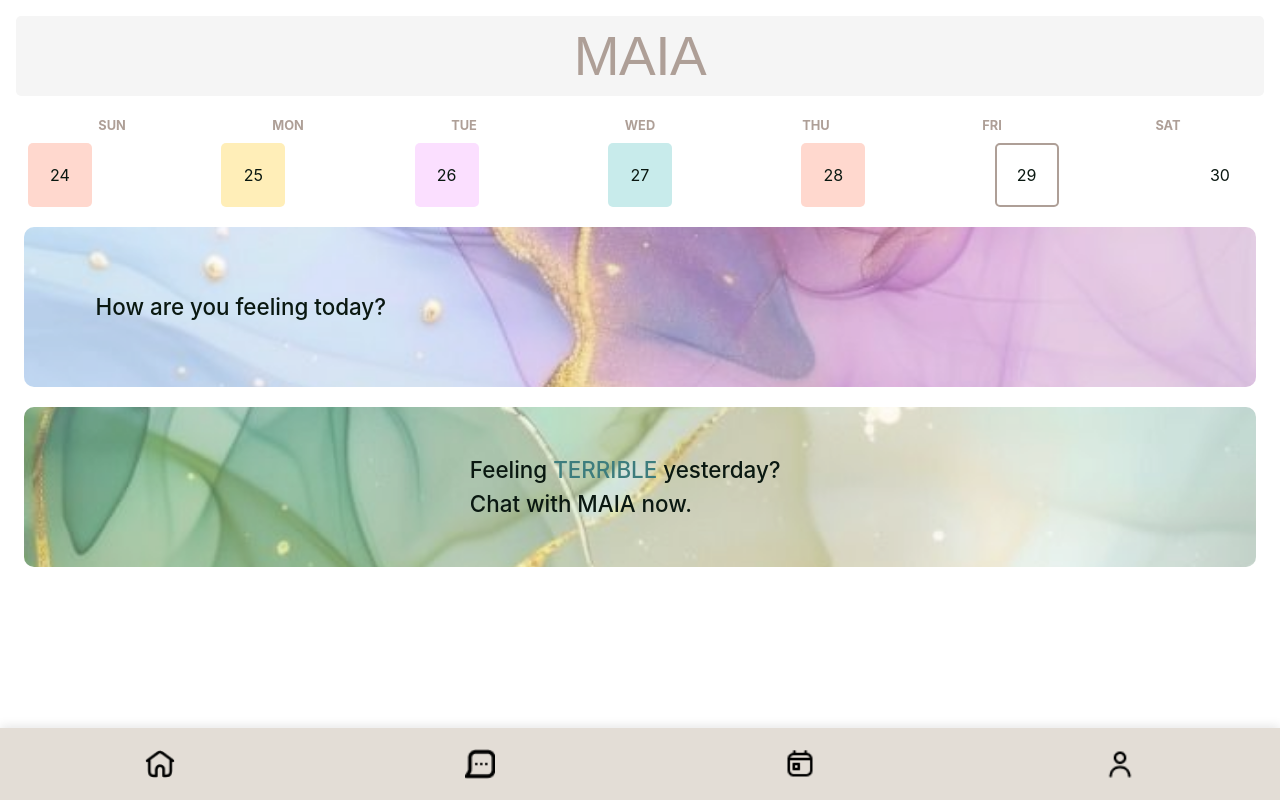
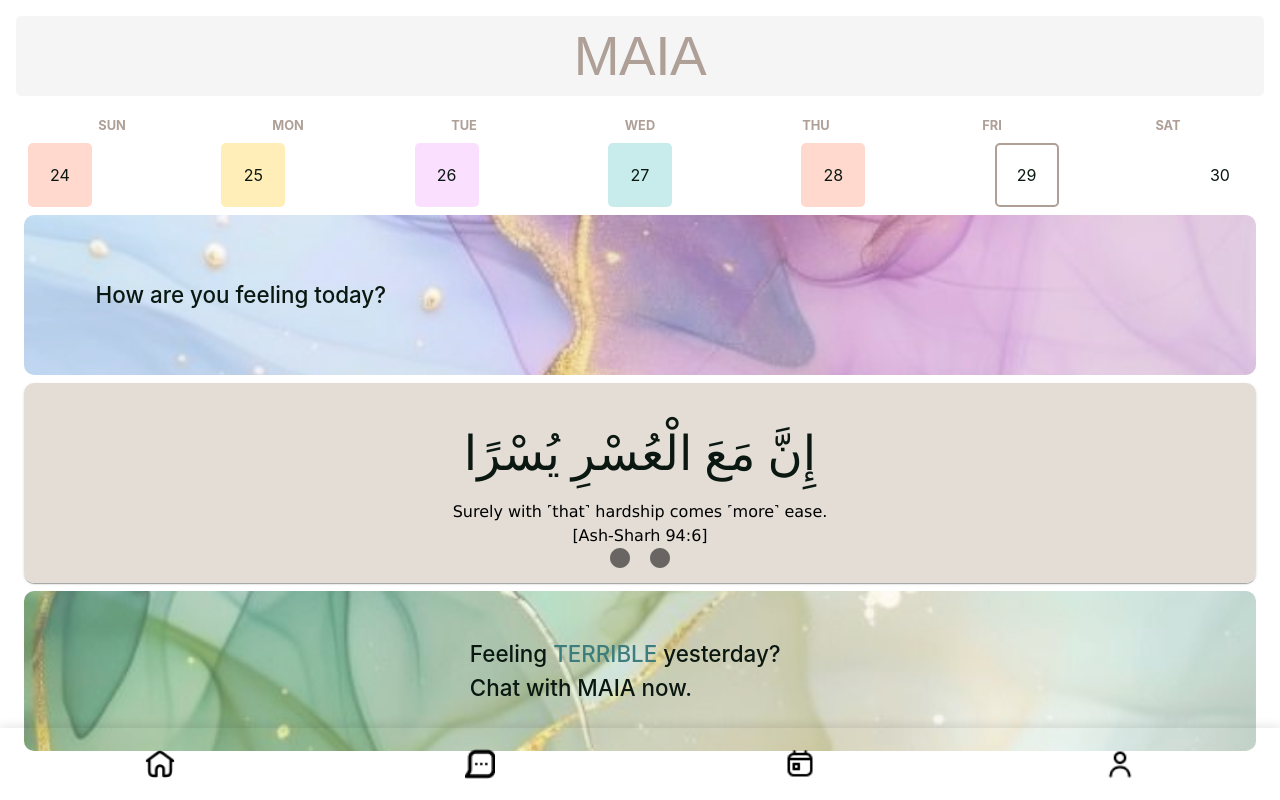
Before and after one commit to Tech-Sisters/hackathon24-team2, a React (Vite) app: page / in a window 1280 px wide. Built offline with nearby package versions, Linux system fonts and the light colour scheme.

Commit message:
carousel1

```diff
--- a/src/App.css
+++ b/src/App.css
@@ -1,6 +1,6 @@
 :root {
-  --textMain: #AE9F97;
-  --textAccent: #E3DDD6;
+  --main: #AE9F97;
+  --accent: #E3DDD6;
   --textBlack: #0A1811;
 
   --bgDark: #7E736E;
--- a/src/components/Landing/carousel.jsx
+++ b/src/components/Landing/carousel.jsx
@@ -1,309 +1,56 @@
-import * as React from "react";
-import Grid from "@mui/material/Grid2";
 import {
   Box,
-  Paper,
-  Typography,
   Card,
-  CardMedia,
+  CardHeader,
   IconButton,
 } from "@mui/material";
+import CircleIcon from "@mui/icons-material/Circle";
+import { useState } from "react";
 
-import BottomNavigation from "@mui/material/BottomNavigation";
-import BottomNavigationAction from "@mui/material/BottomNavigationAction";
-import HomeIcon from "@mui/icons-material/Home";
-import EventIcon from "@mui/icons-material/Event";
-import ChatBubbleIcon from "@mui/icons-material/ChatBubble";
-import PersonIcon from "@mui/icons-material/Person";
-import feelingTodayImage from "../media/feeling_today.jpg";
-import chatMaiaImage from "../media/chat_maia.jpg";
-import ayaImage from "../media/aya_hadith.jpg";
+export const Carousel = () => {
+  const [activeSlide, setActiveSlide] = useState(0);
 
-import ArrowForwardIcon from "@mui/icons-material/ArrowForward";
-import ArrowBackIcon from "@mui/icons-material/ArrowBack";
+  const slides = [
+    {
+      title: "Ayah of the Day",
+      arabic: "إِنَّ مَعَ الْعُسْرِ يُسْرًا",
+      translation: "Surely with ˹that˺ hardship comes ˹more˺ ease.\n[Ash-Sharh 94:6]",
+    },
+    {
+      title: "Hadith of the Day",
+      arabic: "إِنَّمَا الْأَعْمَالُ بِالنِّيَّاتِ",
+      translation: "Actions are but by intentions.\n[Sahih Bukhari :1]",
+    },
+  ];
 
-const carouselImages = [ayaImage, feelingTodayImage];
-
-const { useState, useEffect } = React;
-
-export default function Carousel() {
-  const [value, setValue] = React.useState(0);
-  const ref = React.useRef(null);
-
-  React.useEffect(() => {
-    if (ref.current) {
-      ref.current.ownerDocument.body.scrollTop = 0;
-    }
-  }, [value]);
-
-  const [currentImageIndex, setCurrentImageIndex] = useState(0);
-
-  // Function to go to the next image
-  const nextImage = () => {
-    setCurrentImageIndex(
-      (prevIndex) => (prevIndex + 1) % carouselImages.length
-    );
-  };
-
-  // Function to go to the previous image
-  const prevImage = () => {
-    setCurrentImageIndex(
-      (prevIndex) =>
-        (prevIndex - 1 + carouselImages.length) % carouselImages.length
-    );
-  };
-  // Automatic image slider every 3 seconds
-  useEffect(() => {
-    const interval = setInterval(nextImage, 3000); // Change image every 3 seconds
-    return () => clearInterval(interval); // Clean up interval on unmount
-  }, []);
-
-  const generateCalendarDates = () => {
-    const today = new Date(); // Get current date
-    const dates = [];
-
-    // Loop to create the next 10 days
-    for (let i = 0; i < 10; i++) {
-      const currentDate = new Date(today);
-      currentDate.setDate(today.getDate() - i); // Set the date to current date + i
-
-      const dayOfWeek = currentDate.toLocaleString("en-US", {
-        weekday: "short",
-      }); // Get the first 3 letters of the day of the week
-      const dayOfMonth = currentDate.getDate(); // Get the day of the month
-
-      // Store both the day of the week and the date
-      dates.push({ dayOfWeek, dayOfMonth });
-    }
-
-    return dates.reverse();
+  const handleSlideChange = (index) => {
+    setActiveSlide(index);
   };
 
   return (
-    <div>
-      <Grid
-        container
-        spacing={2}
-        sx={{
-          padding: 3,
-          justifyContent: "center",
-          alignItems: "center",
-          textAlign: "center",
-        }}
-      >
-        {generateCalendarDates().map(({ dayOfWeek, dayOfMonth }, index) => (
-          <Grid item xs={4} sm={2} key={index}>
-            <Paper
-              sx={{
-                padding: 2,
-                display: "flex",
-                flexDirection: "column",
-                justifyContent: "center",
-                alignItems: "center",
-                backgroundColor: index % 2 === 0 ? "#e0f7fa" : "#fff3e0",
-                height: 30, // Reduced height
-                width: 30, // Reduced width
-                textAlign: "center",
-                borderRadius: 2,
-              }}
-            >
-              <Typography
-                variant="body1"
-                sx={{ fontWeight: "bold", fontSize: "0.75rem" }}
-              >
-                {dayOfWeek} {/* Display the day of the week */}
-              </Typography>
-              <Typography variant="h6" sx={{ fontSize: "0.9rem" }}>
-                {dayOfMonth}
-              </Typography>{" "}
-              {/* Display the day of the month */}
-            </Paper>
-          </Grid>
+    <Card id="carouselContainer">
+      <CardHeader title={slides[activeSlide].title} />
+      <Box id="ayahContainer">
+        <div style={{ textAlign: "center" }}>
+          <div className="arabicText">
+            {slides[activeSlide].arabic}
+          </div>
+          <div className="translationText">
+            {slides[activeSlide].translation}
+          </div>
+        </div>
+      </Box>
+      <Box id="paginationContainer">
+        {slides.map((_, index) => (
+          <IconButton
+            key={index}
+            onClick={() => handleSlideChange(index)}
+            color={activeSlide === index ? "rgba(0,0,0, 0.8)" : "rgba(0,0,0, 0.2)"}
+          >
+            <CircleIcon />
+          </IconButton>
         ))}
-      </Grid>
-      <Grid container spacing={1} sx={{ padding: 2, flexDirection: "column" }}>
-        {/* First Rectangle - "How are you feeling today?" */}
-        <Grid item xs={12}>
-          <Card
-            sx={{
-              width: "100%",
-              height: { xs: 150, sm: 200 },
-              position: "relative",
-            }}
-          >
-            <CardMedia
-              component="img"
-              sx={{ width: "100%", height: "100%" }}
-              image={feelingTodayImage}
-              alt="feeling today"
-            />
-            <Box
-              sx={{
-                position: "absolute",
-                top: 0,
-                left: 0,
-                width: "100%",
-                height: "100%",
-                display: "flex",
-                alignItems: "center",
-                justifyContent: "center",
-                color: "black",
-                backgroundColor: "rgba(0, 0, 0, 0.4)", // Optional dark overlay for readability
-              }}
-            >
-              <Typography
-                variant="h6"
-                sx={{ fontSize: { xs: "1.5rem", sm: "2rem", md: "2rem" } }}
-                textAlign="center"
-              >
-                How are you feeling today?
-              </Typography>
-            </Box>
-          </Card>
-        </Grid>
-
-        {/* Carousel (Custom) - Stacked as second rectangle */}
-        <Grid item xs={12}>
-          <Card sx={{ position: "relative", height: 200 }}>
-            <CardMedia
-              component="img"
-              sx={{ width: "100%", height: "100%" }}
-              image={carouselImages[currentImageIndex]} // Show current image in the carousel
-              alt="carousel image"
-            />
-            <Box
-              sx={{
-                position: "absolute",
-                top: 0,
-                left: 0,
-                width: "100%",
-                height: "100%",
-                display: "flex",
-                alignItems: "center",
-                justifyContent: "center",
-                color: "black",
-                backgroundColor: "rgba(0, 0, 0, 0.4)",
-              }}
-            >
-              <div style={{ textAlign: "center" }}>
-                <Typography
-                  variant="h5"
-                  sx={{
-                    fontSize: { xs: "1.5rem", sm: "2rem", md: "2rem" },
-                    fontFamily: "Tahoma, Arial, sans-serif",
-                    color: "black",
-                    marginBottom: "10px",
-                  }}
-                >
-                  إِنَّ مَعَ الْعُسْرِ يُسْرًا
-                </Typography>
-                <Typography
-                  variant="h6"
-                  sx={{
-                    fontSize: { xs: "1rem", sm: "1.5rem", md: "1rem" },
-                    fontFamily: "Tahoma, Arial, sans-serif",
-                    color: "black",
-                  }}
-                >
-                  {`Surely with 'that' hardship come 'more' ease.[94:6]`}
-                </Typography>
-              </div>
-            </Box>
-
-            {/* Navigation buttons */}
-            <Box
-              sx={{
-                position: "absolute",
-                top: "50%",
-                left: "10px",
-                transform: "translateY(-50%)",
-                display: "flex",
-                flexDirection: "column",
-                zIndex: 10,
-              }}
-            >
-              <IconButton onClick={prevImage} color="primary">
-                <ArrowBackIcon />
-              </IconButton>
-            </Box>
-
-            <Box
-              sx={{
-                position: "absolute",
-                top: "50%",
-                right: "10px",
-                transform: "translateY(-50%)",
-                display: "flex",
-                flexDirection: "column",
-              }}
-            >
-              <IconButton onClick={nextImage} color="primary">
-                <ArrowForwardIcon />
-              </IconButton>
-            </Box>
-          </Card>
-        </Grid>
-
-        {/* Third Rectangle - "Yesterday not so great? Chat with MAIA now." */}
-        <Grid item xs={12}>
-          <Card sx={{ width: "100%", height: 200, position: "relative" }}>
-            <CardMedia
-              component="img"
-              sx={{ width: "100%", height: "100%" }}
-              image={chatMaiaImage}
-              alt="chat maia"
-            />
-            <Box
-              sx={{
-                position: "absolute",
-                top: 0,
-                left: 0,
-                width: "100%",
-                height: "100%",
-                display: "flex",
-                alignItems: "center",
-                justifyContent: "center",
-                color: "black",
-                backgroundColor: "rgba(0, 0, 0, 0.4)",
-              }}
-            >
-              <Typography
-                variant="h5"
-                textAlign="center"
-                sx={{
-                  fontFamily: " Arial, sans-serif",
-                  fontSize: { xs: "1.5rem", sm: "2rem", md: "2rem" },
-                }}
-              >
-                   {`Yesterday not so great? Let's talk!`}
-              </Typography>
-            </Box>
-          </Card>
-        </Grid>
-      </Grid>
-      <Paper
-        sx={{ position: "fixed", bottom: 0, left: 0, right: 0 }}
-        elevation={3}
-      >
-        <BottomNavigation
-          showLabels
-          value={value}
-          onChange={(event, newValue) => {
-            setValue(newValue);
-          }}
-          sx={{
-            "& .MuiBottomNavigationAction.Mui-selected": {
-              color: "black",
-            },
-            display: "block", // Hide bottom nav on medium and larger screens
-          }}
-        >
-          <BottomNavigationAction icon={<HomeIcon />} />
-          <BottomNavigationAction icon={<ChatBubbleIcon />} />
-          <BottomNavigationAction icon={<EventIcon />} />
-          <BottomNavigationAction icon={<PersonIcon />} />
-        </BottomNavigation>
-      </Paper>
-    </div>
+      </Box>
+    </Card>
   );
-}
+};
--- a/src/components/Landing/landing.css
+++ b/src/components/Landing/landing.css
@@ -26,7 +26,7 @@
     font-family: sans-serif;
     letter-spacing: 2;
     font-weight: 400;
-    color: var(--textMain);
+    color: var(--main);
 }
 
 #calendarStripContainer {
@@ -49,7 +49,7 @@
     text-align: center;
     font-size: 0.8rem;
     font-weight: bold;
-    color: var(--textMain);
+    color: var(--main);
   }
 
   #dateTiles {
@@ -72,13 +72,13 @@
   }
 
 .currentDay {
-    border: 2px solid var(--textMain);
+    border: 2px solid var(--main);
   }
 
 .landingCard {
     position: relative;
     width: calc(100% - 32px);
-    margin: 20px 16px;
+    margin: 8px 16px;
     border-radius: 10px;
     padding: 0px;
 }
@@ -115,3 +115,78 @@
     width: 60%;
     right: 3%;
 }
+
+/* #carouselContainer {
+    position: relative;
+    height: 200px;
+    margin: 8px 16px;
+    border-radius: 10px;
+}
+
+#ayahContainer {
+    position: absolute;
+    top: 0;
+    left: 0;
+    width: 100%;
+    height: 100%;
+    display: flex;
+    align-items: center;
+    justify-content: center;
+    background-color: var(--accent);
+}
+
+.arabicText {
+    font-size: 300px;
+    font-family: 'Times New Roman', Times, serif;
+    color: var(--textBlack);
+    margin-bottom: 10px;
+}
+
+.translationText {
+    white-space: pre-line;
+    font-size: 1.5rem;
+    font-family: Verdana, sans-serif;
+    color: black;
+} */
+
+#carouselContainer {
+    position: relative;
+    height: 200px;
+    margin: 8px 16px;
+    border-radius: 10px;
+}
+
+#ayahContainer {
+    position: absolute;
+    top: 0;
+    left: 0;
+    width: 100%;
+    height: 100%;
+    display: flex;
+    align-items: center;
+    justify-content: center;
+    background-color: var(--accent);
+}
+
+.arabicText {
+    font-size: 3rem;
+    font-family: 'Amiri', serif;
+    color: var(--textBlack);
+    margin-bottom: 10px;
+}
+
+.translationText {
+    white-space: pre-line;
+    font-size: 1rem;
+    font-family: Verdana, sans-serif;
+    color: black;
+    text-align: center;
+}
+
+#paginationContainer {
+    position: absolute;
+    bottom: 5px;
+    width: 100%;
+    display: flex;
+    justify-content: center;
+}
--- a/src/components/emotionPage.jsx
+++ b/src/components/emotionPage.jsx
@@ -1,4 +1,4 @@
-import React, { useState } from "react";
+import { useState } from "react";
 import { Box, Typography, Chip, Button } from "@mui/material";
 import { css } from "@emotion/react";
 import { useNavigate } from "react-router-dom";
--- a/src/pages/landing.jsx
+++ b/src/pages/landing.jsx
@@ -5,6 +5,7 @@ import HeaderMain from "../components/Landing/headerMain";
 import CalendarStrip from "../components/Landing/calendar";
 import LandingCard from "../components/Landing/card";
 import Footer from "../components/footer";
+import { Carousel } from "../components/Landing/carousel";
 
 
 const Landing = () => {
@@ -26,7 +27,7 @@ const Landing = () => {
         image={bgPurple}
         align="left"
       />
-
+      <Carousel />
        <LandingCard
         text={`Feeling {} yesterday? \nChat with MAIA now.`}
         image={bgGreen}
```
